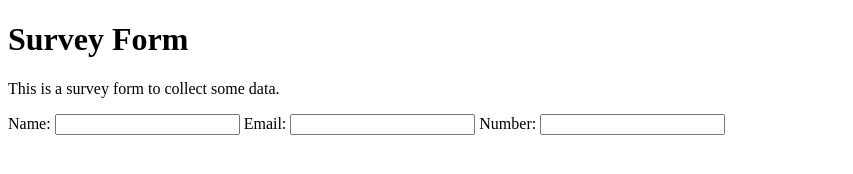
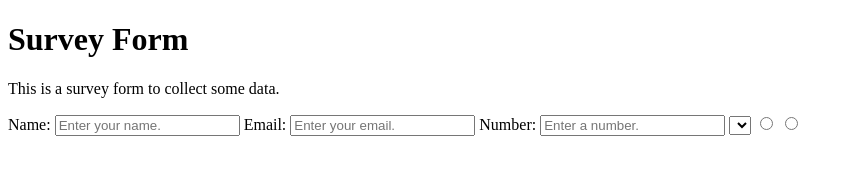
Before and after one commit to nikolas-AI/Survey-Form, a plain HTML site: page index.html in a window 1280 px wide. Shown: the whole page, without its empty margins (0-853 px from the left). Drawn offline with Linux system fonts and the light colour scheme.

Commit message:
radio and option

```diff
--- a/index.html
+++ b/index.html
@@ -10,14 +10,24 @@
         <h1 id="title">Survey Form</h1>
         <p id="description">This is a survey form to collect some data.</p>
         <form action="#" id="survey-form">
-            <label for="name">Name:
-                <input type="text" id="name" required>
+            <label id="name-label" for="name">Name:
+                <input type="text" id="name" placeholder="Enter your name." required>
             </label>
-            <label for="email">Email:
-                <input type="email" id="email" required>
+            <label id="email-label" for="email">Email:
+                <input type="email" id="email" placeholder="Enter your email." required>
             </label>
-            <label for="number">Number:
-                <input type="number" id="number" pattern="[0-9]{10,10}" required>
+            <label id="number-label" for="number">Number:
+                <input type="number" id="number" pattern="[0-9]{10,10}" placeholder="Enter a number." required>
+            </label>
+            <label for="">
+                <select name="" id="dropdown">
+                    <option value=""></option>
+                    <option value=""></option>
+                </select>
+            </label>
+            <label for="">
+                <input type="radio" name="a">
+                <input type="radio" name="a">
             </label>
         </form>
     </body>
```
